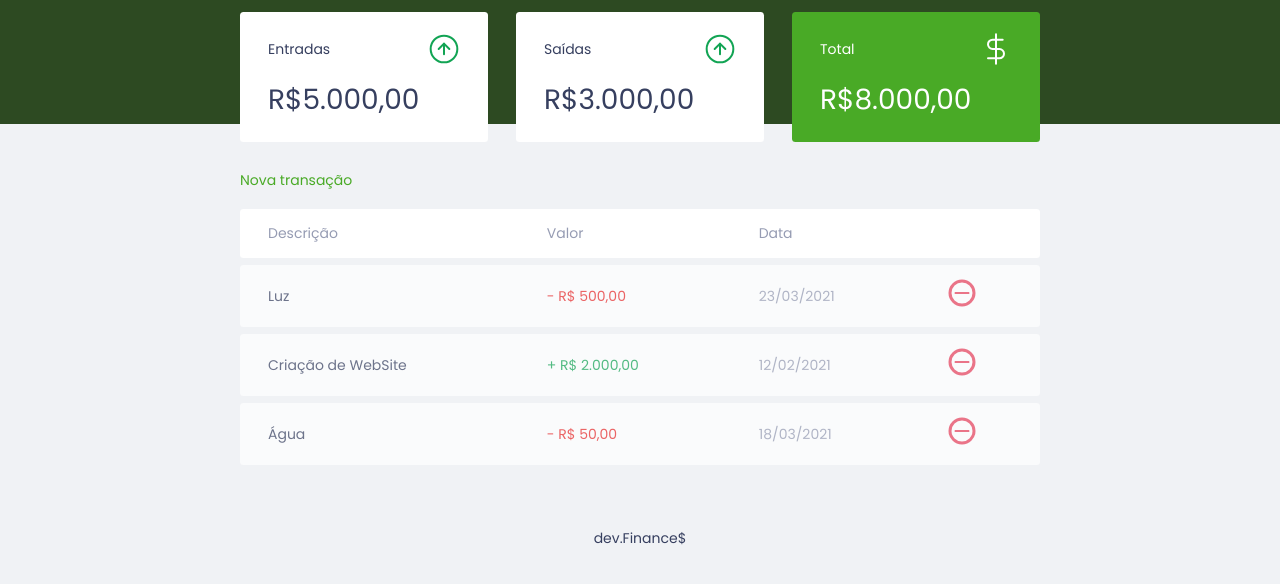
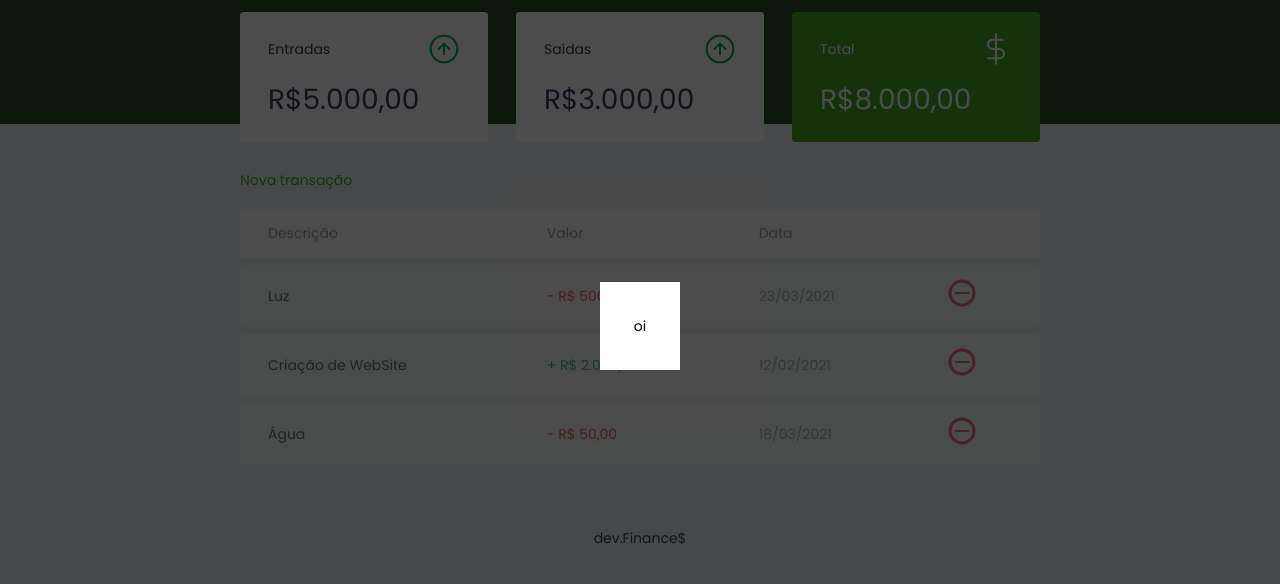
Before and after one commit to luizhlima/devFinance, a plain HTML site: page index.html in a window 1280 px wide. Shown: the part 74-658 px from the top of the page. Drawn offline with Linux system fonts and the light colour scheme.

Commit message:
Adicionada a classe para o Modal e demais alteraçoes no CSS

```diff
--- a/css/style.css
+++ b/css/style.css
@@ -113,6 +113,12 @@ a:hover {
 /* ------------------------ BALANCE F ------------------------ */
 
 /* ------------------------ TRANSACTIONS S ------------------------ */
+#transaction{
+    display: block;
+    width: 100%;
+    overflow-x: auto;
+
+}
 #data-table {
     width: 100%;
     border-spacing: 0rem 0.5rem;
@@ -164,6 +170,25 @@ td.expense {
 }
 /* ------------------------ TRANSACTIONS F ------------------------ */
 
+/* ------------------------ MODAL S ------------------------ */
+.modal-overlay {
+    background-color: rgba(0, 0, 0, 0.7);
+    width: 100%;
+    height: 100%;
+    position: fixed;
+    top: 0;
+    display: flex;
+    align-items: center;
+    justify-content: center;
+}
+
+.modal {
+    background-color: #fff;
+    padding: 2.4rem;
+    position: relative;
+}
+/* ------------------------ MODAL F ------------------------ */
+
 /* ------------------------ FOOTER S ------------------------ */
 .footer {
     text-align: center;
--- a/index.html
+++ b/index.html
@@ -82,6 +82,12 @@
         </section>
     </main>
 
+    <div class="modal-overlay">
+        <div class="modal">
+            oi
+        </div>
+    </div>
+
     <footer class="footer">
         <p>dev.Finance$</p>
     </footer>
```
